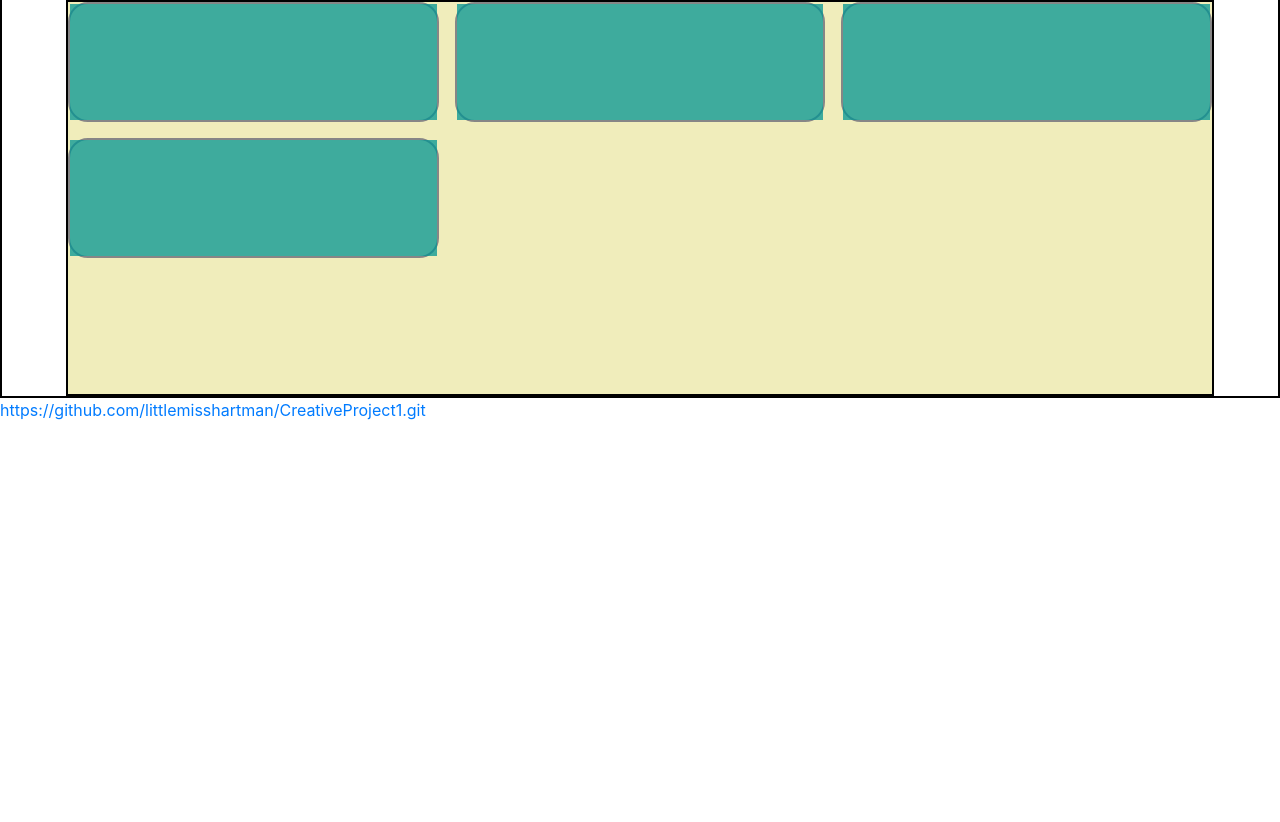
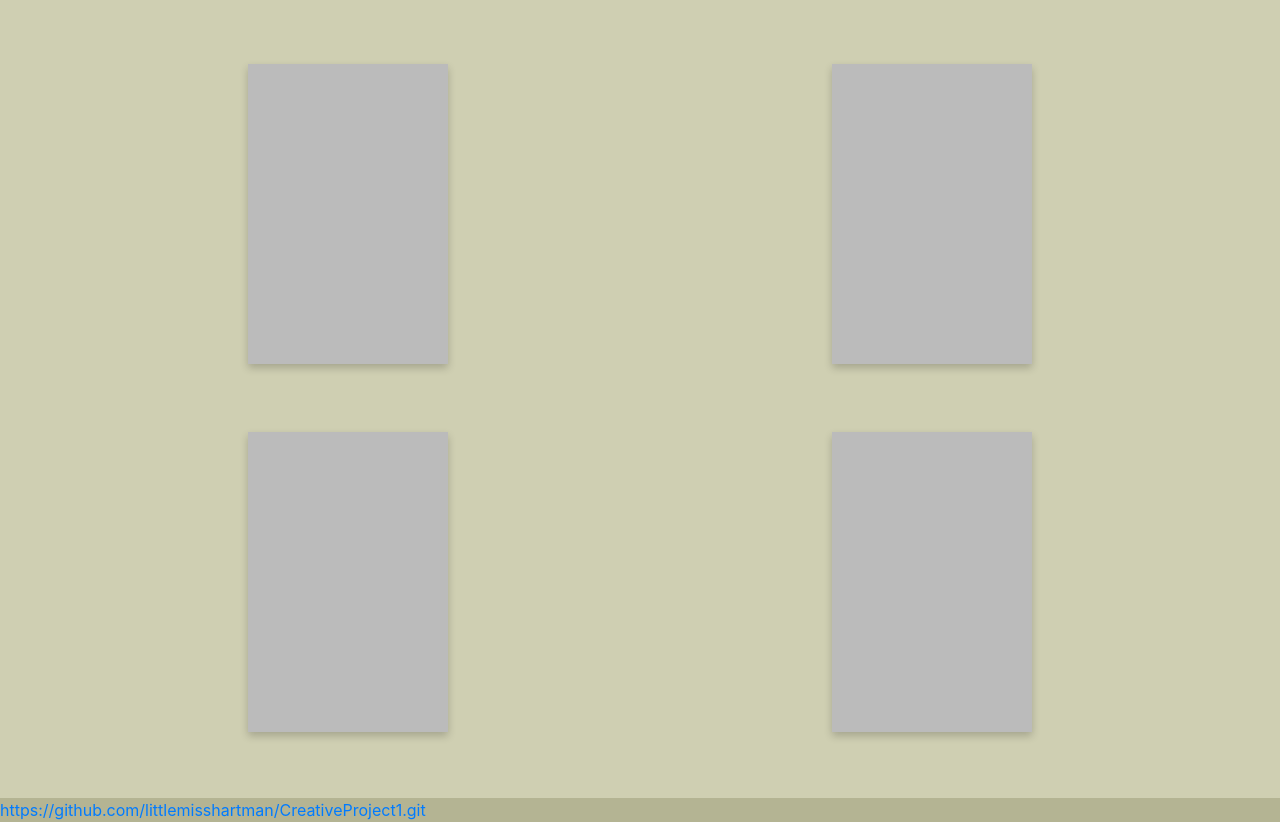
Before and after one commit to powerpufffs/CreativeProject4, a plain HTML site: page game.html in a window 1280 px wide. Shown: the part 114-936 px from the top of the page. Before the commit the page ends 800 px from the top, so only its background shows below. Drawn offline with nearby package versions, Linux system fonts and the light colour scheme; files that its build step writes are made by us from their sources.

Commit message:
fixed cards

```diff
--- a/game.html
+++ b/game.html
@@ -20,6 +20,7 @@
               <ul class="navbar-nav">
                     <li class="nav-item active">
                       <a class="nav-link" href="index.html">Home</a>
+
                     </li>
                     <li class="nav-item">
                         <a class="nav-link" href="login.html">Login</a>
@@ -41,7 +42,7 @@
     <div class="generalPageWrapper">
         <div class="cardLayoutWrapper">
             <div class="flip-card">
-                <div class="flip-card-inner">
+                <div class="flip-card-inner" id="card1">
                     <div class="flip-card-front">
 
                     </div>
@@ -50,7 +51,7 @@
                     </div>
                 </div>
             </div>
-            <div class="flip-card">
+            <div class="flip-card" id="card2">
                 <div class="flip-card-inner">
                     <div class="flip-card-front">
                     </div>
@@ -59,7 +60,7 @@
                     </div>
                 </div>
             </div>
-            <div class="flip-card">
+            <div class="flip-card" id="card3">
                 <div class="flip-card-inner">
                     <div class="flip-card-front">
                     </div>
@@ -68,7 +69,7 @@
                     </div>
                 </div>
             </div>
-            <div class="flip-card">
+            <div class="flip-card" id="card4">
                 <div class="flip-card-inner">
                     <div class="flip-card-front">
                     </div>
--- a/styles.css
+++ b/styles.css
@@ -1,68 +1,71 @@
 .generalPageWrapper {
     /* aesthetics */
-    background-color: transparent;
+    /* background-color: transparent;
     border-color: black;
-    border-style: solid;
+    border-style: solid; */
     border-width: 2px;
-    height: 50vh;
+    height: 100vh;
+    background-color: #cfcfb2;
 
     /* grid settings */
     display: grid;
-    grid-template-columns:
-        minmax(5%, 1fr) minmax(80%, 90%) minmax(5%, 1fr);
+    grid-template:
+        minmax(5%, 1fr) minmax(80%, 90%) minmax(5%, 1fr) / minmax(5%, 1fr) minmax(80%, 90%) minmax(5%, 1fr);
     justify-items: center;
     align-items: center;
 }
 
+body {
+    background-color: #b4b493;
+}
+
 .cardLayoutWrapper {
     /* aesthetics */
-    border-color: black;
+    /* border-color: black;
     border-style: solid;
-    border-width: 2px;
-    background-color: #f0edbb;
+    border-width: 2px; */
     text-align: center;
 
     /* self grid settings */
     grid-column-start: 2;
+    grid-row-start: 2;
     width: 100%;
     height: 100%;
 
     /* nested grid */
     display: grid;
     grid-template:
-        1fr 1fr 1fr / 1fr 1fr 1fr;
+        1fr 1fr / 1fr 1fr;
+    grid-template-areas:
+        "card1 card2"
+        "card3 card4";
     grid-gap: 1rem;
 }
 
 /* Cards */
-
-/* The flip card container - set the width and height to whatever you want. We have added the border property to demonstrate that the flip itself goes out of the box on hover (remove perspective if you don't want the 3D effect */
 .flip-card {
+    justify-self: center;
+    align-self: center;
     background-color: transparent;
-    width: 100%;
-    height: 100%;
-    border: 2px solid #868686;
+    width: 200px;
+    height: 300px;
     perspective: 1000px;
-    border-radius: 20px;
-    /* overflow: hidden; */
 }
 
-/* This container is needed to position the front and back side */
 .flip-card-inner {
     position: relative;
     width: 100%;
     height: 100%;
     text-align: center;
-    transition: transform 0.8s;
+    transition: transform 0.6s;
     transform-style: preserve-3d;
+    box-shadow: 0 4px 8px 0 rgba(0, 0, 0, 0.2);
 }
 
-/* Do an horizontal flip when you move the mouse over the flip box container */
-.flip-card:active .flip-card-inner {
+.flip-card:hover .flip-card-inner {
     transform: rotateY(180deg);
 }
 
-/* Position the front and back side */
 .flip-card-front,
 .flip-card-back {
     position: absolute;
@@ -71,20 +74,41 @@
     backface-visibility: hidden;
 }
 
-/* Style the front side (fallback if image is missing) */
 .flip-card-front {
-    background-color: #009393bd;
+    background-color: #bbb;
     color: black;
+    z-index: 2;
 }
 
-/* Style the back side */
 .flip-card-back {
-    background-color: #bbb;
+    background-color: #2980b9;
     color: white;
     transform: rotateY(180deg);
+    z-index: 1;
 }
 
 .avatarStyling {
     width: 80%;
     height: 80%;
 }
+
+/* The flip card container - set the width and height to whatever you want. We have added the border property to demonstrate that the flip itself goes out of the box on hover (remove perspective if you don't want the 3D effect */
+
+
+/* position the cards */
+
+#card1 {
+    grid-area: card1;
+}
+
+#card2 {
+    grid-area: card2;
+}
+
+#card3 {
+    grid-area: card3;
+}
+
+#card4 {
+    grid-area: card4;
+}
```
